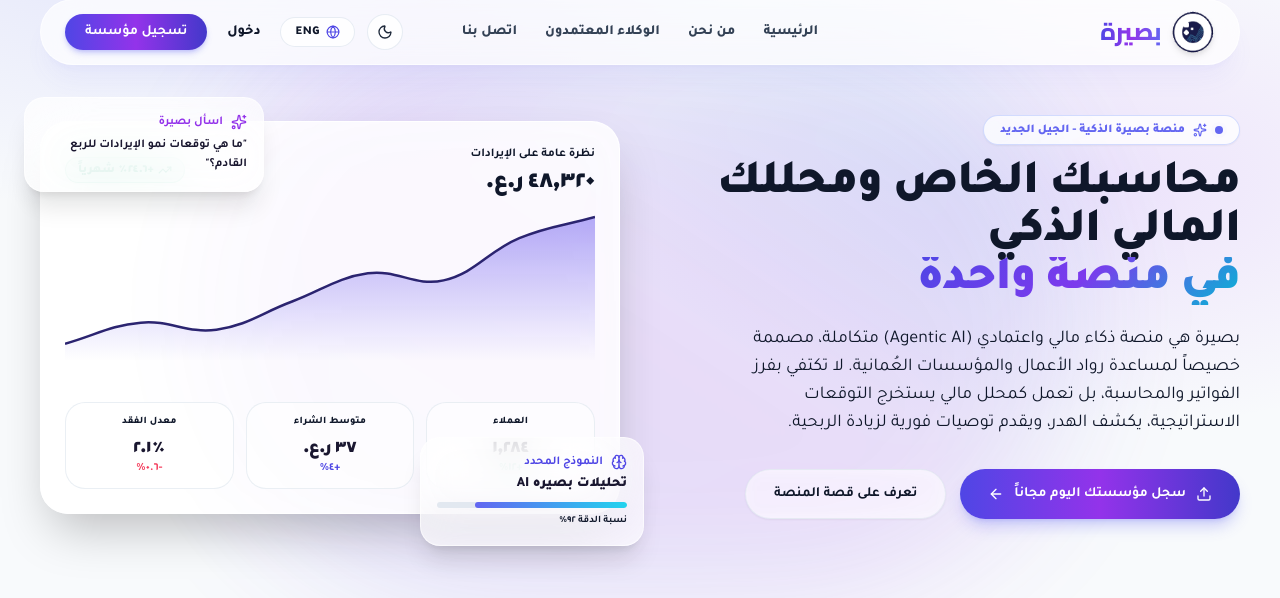
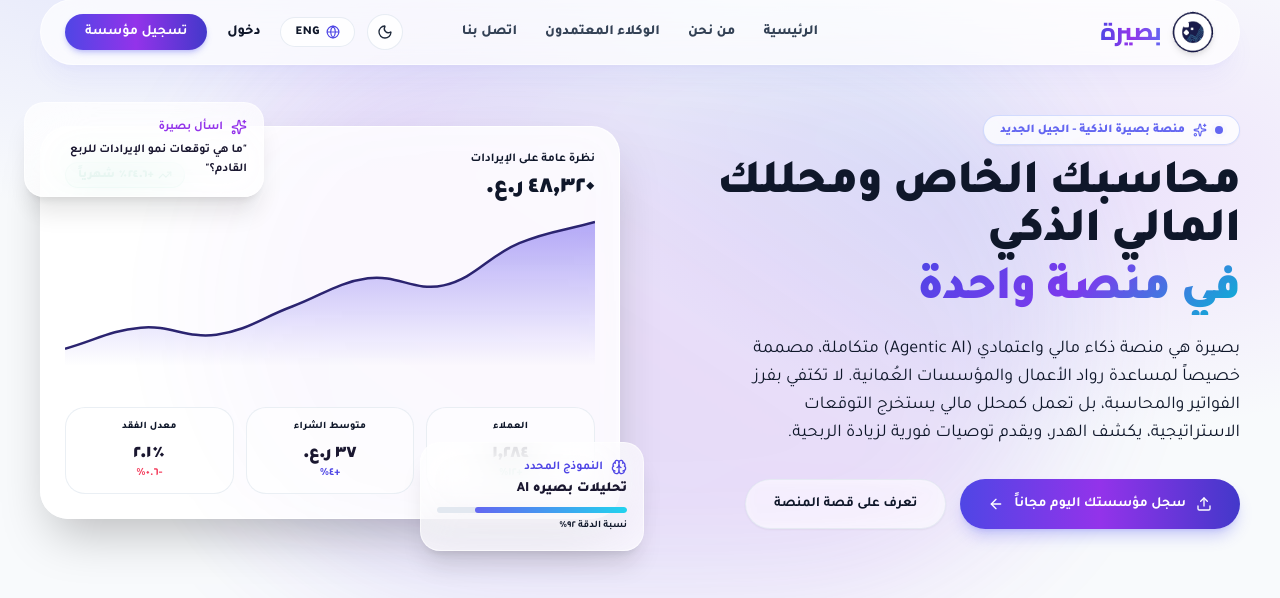
Before and after one commit to meeraalmadilwi-glitch/baseera-app, a Django app: page / in a window 1280 px wide. Shown: the part 13-611 px from the top of the page. Run offline with Django 5.2, Linux system fonts and the light colour scheme; some libraries are stand-ins or nearby versions.

Commit message:
Adjust spacing and line height for hero title sub-text

```diff
--- a/dashboard/templates/dashboard/welcome.html
+++ b/dashboard/templates/dashboard/welcome.html
@@ -24,9 +24,9 @@
                     <span>{% if trans.lang_code == 'ar' %}منصة بصيرة الذكية - الجيل الجديد{% else %}Baseera Smart Platform - NextGen AI{% endif %}</span>
                 </div>
 
-                <h1 class="text-2xl sm:text-3xl md:text-4xl lg:text-5xl font-black leading-[1.25] tracking-tight" style="font-family: 'Tajawal', sans-serif;">
+                <h1 class="text-2xl sm:text-3xl md:text-4xl lg:text-5xl font-black leading-snug md:leading-[1.35] tracking-tight" style="font-family: 'Tajawal', sans-serif;">
                     {{ trans.hero_title }} <br>
-                    <span class="text-gradient">{{ trans.hero_title_sub }}</span>
+                    <span class="text-gradient inline-block pt-2 md:pt-2.5">{{ trans.hero_title_sub }}</span>
                 </h1>
                 <p class="mt-5 max-w-lg text-base md:text-lg text-muted-foreground leading-relaxed">
                     {{ trans.hero_desc }}
```
